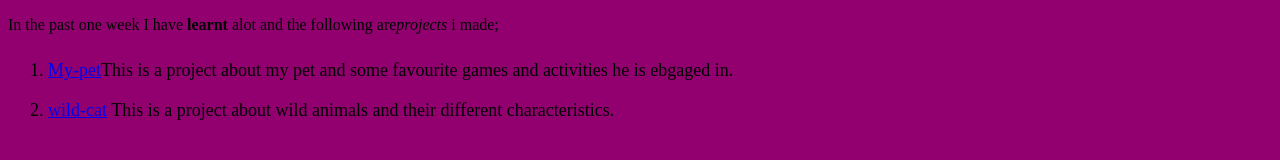
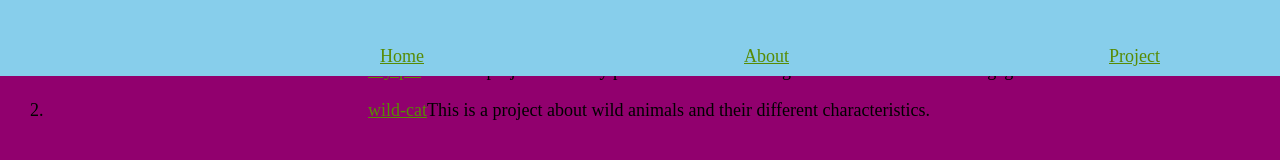
Before and after one commit to carol-kangara/portfolio, a plain HTML site: page projects.html in a window 1280 px wide. Drawn offline with Linux system fonts and the light colour scheme.

```diff
--- a/css2/about-me.css
+++ b/css2/about-me.css
@@ -4,6 +4,31 @@
     background-repeat: no-repeat;
     background-position: cover;
     font font-weight: 30px;
+}
+header{
+    width: 100%;
+    position: fixed;
+    top:0;
+    left:0;
+    background-color: skyblue;
+
+}
+
+nav{
+    margin: 2px;
+    padding:18px;
+    background-color: skyblue; margin: 2px;
+    padding:18px;
+    background-color: skyblue;
+
+}
+ul{
+    list-style-type: none;
+}
+li>a{
+    color:rgb(87, 139, 4);
+    margin-left:320px;
+    float: left;
 }
 p{
     font-size: large;
--- a/css3/project.css
+++ b/css3/project.css
@@ -1,6 +1,32 @@
 body{
     background-color: #91006e;
 }
+header{
+    width: 100%;
+    position: fixed;
+    top:0;
+    left:0;
+    background-color: skyblue;
+
+}
+
+nav{
+    margin: 2px;
+    padding:18px;
+    background-color: skyblue; margin: 2px;
+    padding:18px;
+    background-color: skyblue;
+
+}
+ul{
+    list-style-type: none;
+}
+li>a{
+    color:rgb(87, 139, 4);
+    margin-left:320px;
+    float: left;
+}
+
 li{
     font-size: large;
     line-height:40px;
--- a/projects.html
+++ b/projects.html
@@ -7,6 +7,19 @@
     <link rel="stylesheet" href="./css3/project.css">
 </head>
 <body>
+    <header>
+        <nav>
+            <ul>
+                <li>
+                    <a href="index.html">Home</a>
+                </li>
+                <li>
+                    <a href="about-me.html">About</a>
+                </li>
+                <li><a href="projects.html">Project</a></li>
+            </ul>
+        </nav>
+    </header>
    <p>
        In the past one week I have <strong>learnt</strong> alot and the following are<em>projects</em> i made;
    </p>
```
Also changed, not shown: about-me.html (+13 -0 lines), css/index.css (+6 -1 lines).
